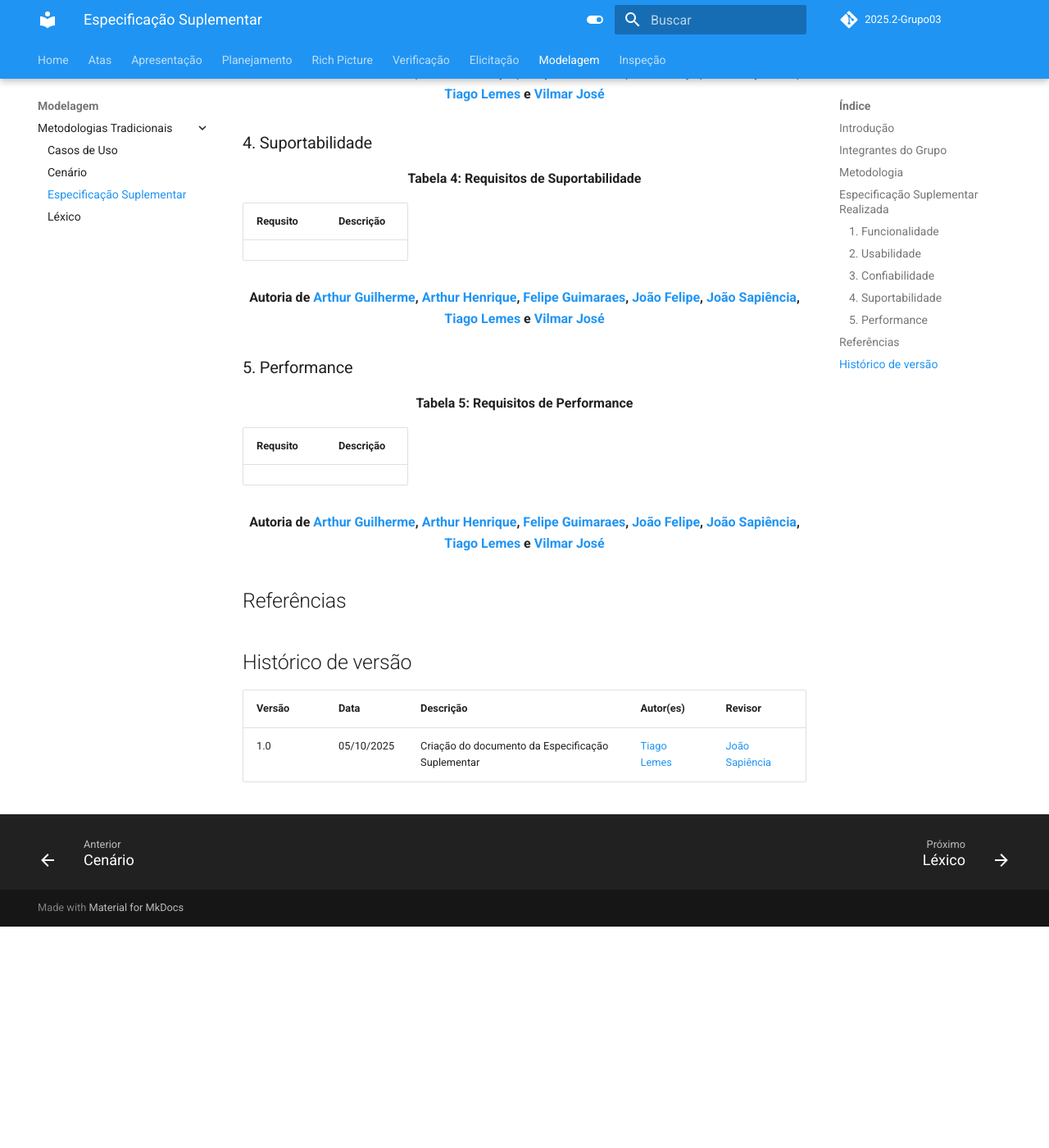
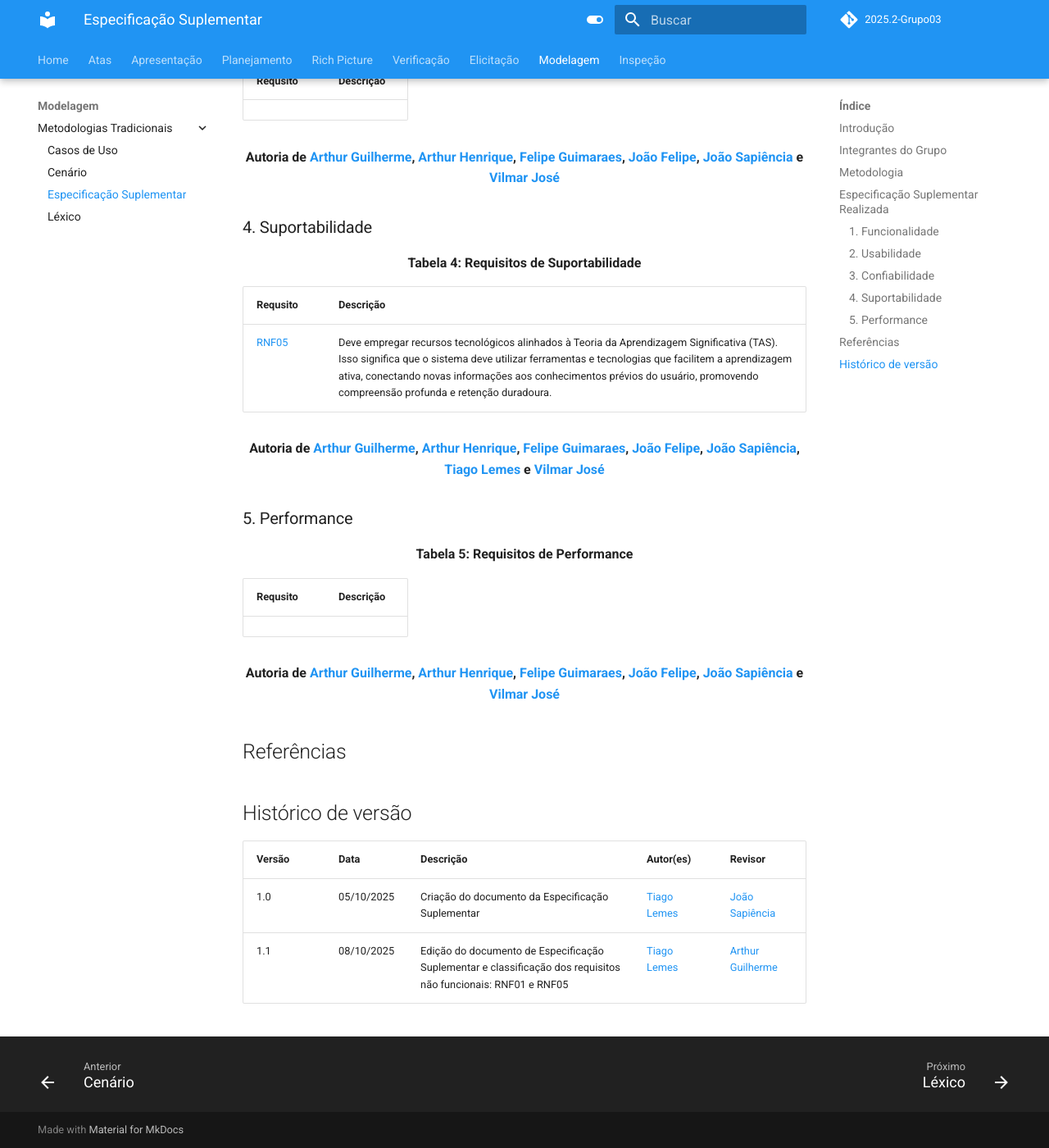
Before and after one commit to Requisitos-de-Software/2025.2-Grupo03, an MkDocs documentation site: the page built from docs/Modelagem/especificacao_suplementar.md, in a window 1280 px wide and 1400 px high, scrolled down 2406 px. Shown: the whole window at 82% size. Built offline with MkDocs 1.6.1 and Material for MkDocs 9.7.7, drawn with Linux system fonts in a browser that asks for light colours; comment, search, counter and statistics services are not loaded; before the commit the page ends 3536 px from its top, so only the background shows below that; some of the changed text lies outside the part shown.

Commit message:
Adição de Especificação Suplementar

```diff
--- a/docs/Modelagem/especificacao_suplementar.md
+++ b/docs/Modelagem/especificacao_suplementar.md
@@ -25,7 +25,7 @@
 | [Felipe Guimaraes](https://github.com/felipegf1) |                                       |
 | [João Felipe](https://github.com/MrBolt2005) |                                       |
 | [João Sapiência](https://github.com/JoaoSapiencia) |                                       |
-| [Tiago Lemes](https://github.com/TiagoTeixeira-2005) |                                       |
+| [Tiago Lemes](https://github.com/TiagoTeixeira-2005) | Criação do documento de Especificação Suplementar e classificação dos requisitos não funcionais: [RNF01](https://requisitos-de-software.github.io/2025.2-Grupo03/Elicitacao/requisitos_elicitados/#requisitos-nao-funcionais) e [RNF05](https://requisitos-de-software.github.io/2025.2-Grupo03/Elicitacao/requisitos_elicitados/#requisitos-nao-funcionais).                                      |
 | [Vilmar José](https://github.com/VilmarFagundes) |                                       |
 
 <div align="center"><strong>Autoria de <a href="https://github.com/TiagoTeixeira-2005">Tiago Lemes</a></strong></div>
@@ -46,7 +46,7 @@
 
 | **Requsito** | **Descrição** |
 | ------------------- | ---------------- |
-|  |  |
+| [RNF01](https://requisitos-de-software.github.io/2025.2-Grupo03/Elicitacao/requisitos_elicitados/#requisitos-nao-funcionais) | A interface deve se adaptar automaticamente ao perfil de cada indivíduo (aluno, monitor, professor, etc.). |
 
 <div align="center">
     <strong>
@@ -76,8 +76,7 @@
         <a href="https://github.com/arthurhvieira1">Arthur Henrique</a>,
         <a href="https://github.com/felipegf1">Felipe Guimaraes</a>,
         <a href="https://github.com/MrBolt2005">João Felipe</a>,
-        <a href="https://github.com/JoaoSapiencia">João Sapiência</a>,
-        <a href="https://github.com/TiagoTeixeira-2005">Tiago Lemes</a> e
+        <a href="https://github.com/JoaoSapiencia">João Sapiência</a> e
         <a href="https://github.com/VilmarFagundes">Vilmar José</a>
     </strong>
 </div>
@@ -88,7 +87,7 @@
 
 | **Requsito** | **Descrição** |
 | ------------------- | ---------------- |
-|  |  |
+| [RNF05](https://requisitos-de-software.github.io/2025.2-Grupo03/Elicitacao/requisitos_elicitados/#requisitos-nao-funcionais) | Deve empregar recursos tecnológicos alinhados à Teoria da Aprendizagem Significativa (TAS). Isso significa que o sistema deve utilizar ferramentas e tecnologias que facilitem a aprendizagem ativa, conectando novas informações aos conhecimentos prévios do usuário, promovendo compreensão profunda e retenção duradoura. |
 
 <div align="center">
     <strong>
@@ -118,8 +117,7 @@
         <a href="https://github.com/arthurhvieira1">Arthur Henrique</a>,
         <a href="https://github.com/felipegf1">Felipe Guimaraes</a>,
         <a href="https://github.com/MrBolt2005">João Felipe</a>,
-        <a href="https://github.com/JoaoSapiencia">João Sapiência</a>,
-        <a href="https://github.com/TiagoTeixeira-2005">Tiago Lemes</a> e
+        <a href="https://github.com/JoaoSapiencia">João Sapiência</a> e
         <a href="https://github.com/VilmarFagundes">Vilmar José</a>
     </strong>
 </div>
@@ -131,3 +129,4 @@
 | Versão | Data | Descrição | Autor(es) | Revisor |
 |--------|------|-----------|-----------|---------|
 | 1.0    | 05/10/2025 | Criação do documento da Especificação Suplementar | [Tiago Lemes](https://github.com/TiagoTeixeira-2005) |  [João Sapiência](https://github.com/JoaoSapiencia) |
+| 1.1    | 08/10/2025 | Edição do documento de Especificação Suplementar e classificação dos requisitos não funcionais: RNF01 e RNF05 | [Tiago Lemes](https://github.com/TiagoTeixeira-2005) |  [Arthur Guilherme](https://github.com/ArthurGuilher62) | |
```
Also changed, not shown: docs/Modelagem/casos_de_uso.md (+1 -1 lines), docs/Modelagem/cenario.md (+2 -2 lines).
